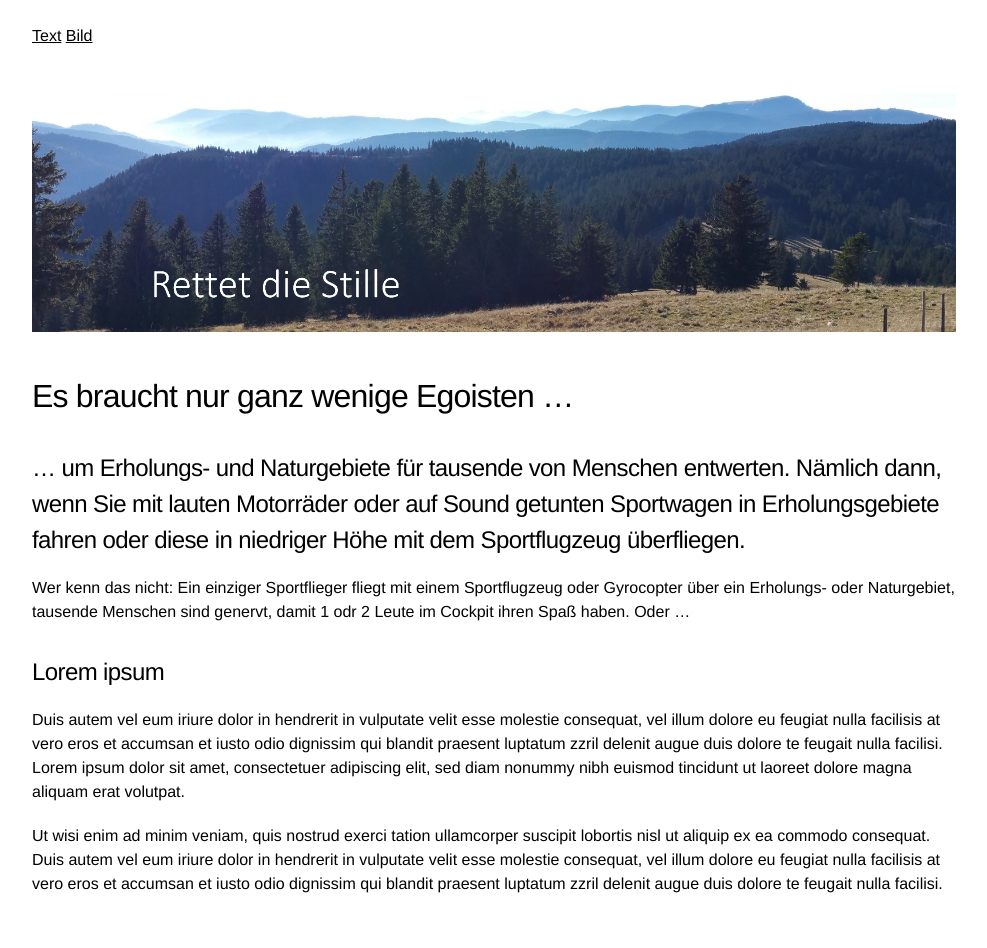
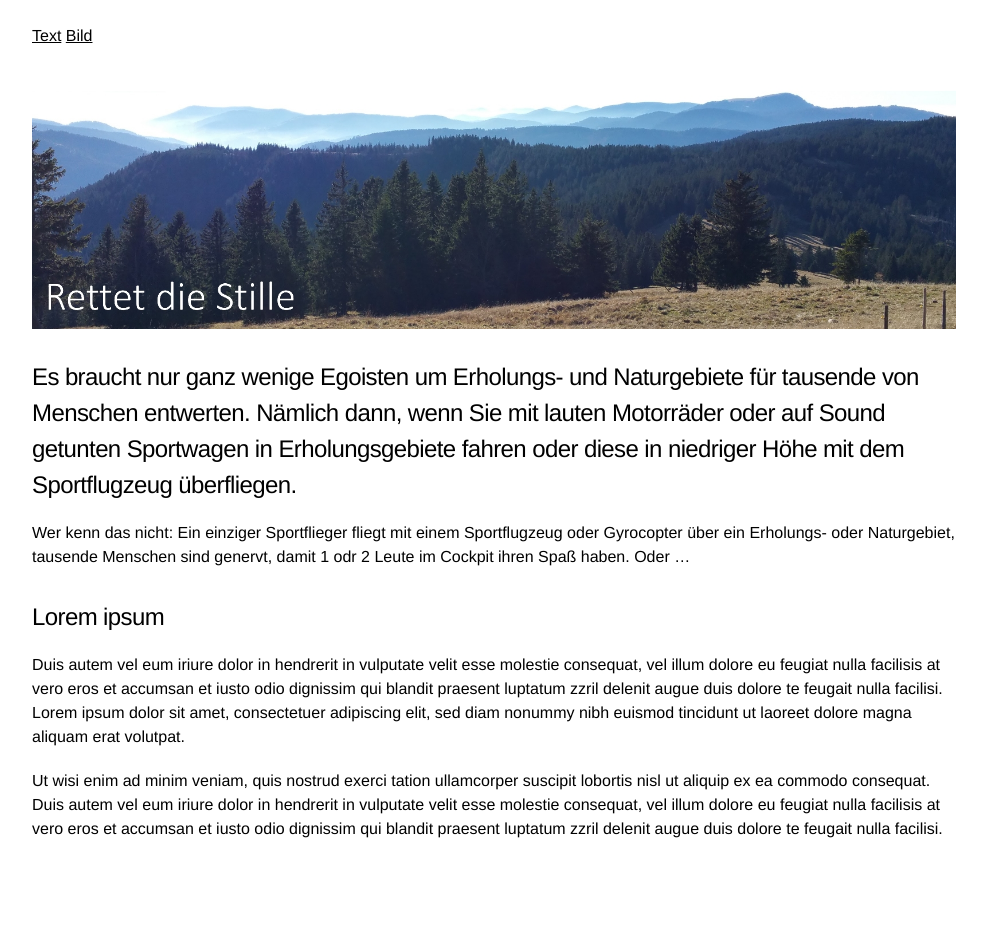
Before and after one commit to rettet-die-stille/rettet-die-stille.github.io, a Jekyll site: the page built from index.md, in a window 1280 px wide. Shown: the whole page, without its empty margins (146-1133 px from the left). Built offline with Jekyll 4.4.1, drawn with Linux system fonts in a browser that asks for light colours.

Commit message:
Update index.md

```diff
--- a/index.md
+++ b/index.md
@@ -1,11 +1,9 @@
 ---
 layout: default
 ---
-![Intro](assets/images/schwarzwald2.jpg)
+![Intro](assets/images/schwarzwald3.jpg)
 
-# Es braucht nur ganz wenige Egoisten ...
-
-## ... um Erholungs- und Naturgebiete für tausende von Menschen entwerten. Nämlich dann, wenn Sie mit lauten Motorräder oder auf Sound getunten Sportwagen in Erholungsgebiete fahren oder diese in niedriger Höhe mit dem Sportflugzeug überfliegen.
+## Es braucht nur ganz wenige Egoisten um Erholungs- und Naturgebiete für tausende von Menschen entwerten. Nämlich dann, wenn Sie mit lauten Motorräder oder auf Sound getunten Sportwagen in Erholungsgebiete fahren oder diese in niedriger Höhe mit dem Sportflugzeug überfliegen.
 
 Wer kenn das nicht: Ein einziger Sportflieger fliegt mit einem Sportflugzeug oder Gyrocopter über ein Erholungs- oder Naturgebiet, tausende Menschen sind genervt, damit 1 odr 2 Leute im Cockpit ihren Spaß haben. Oder ...
 
```
